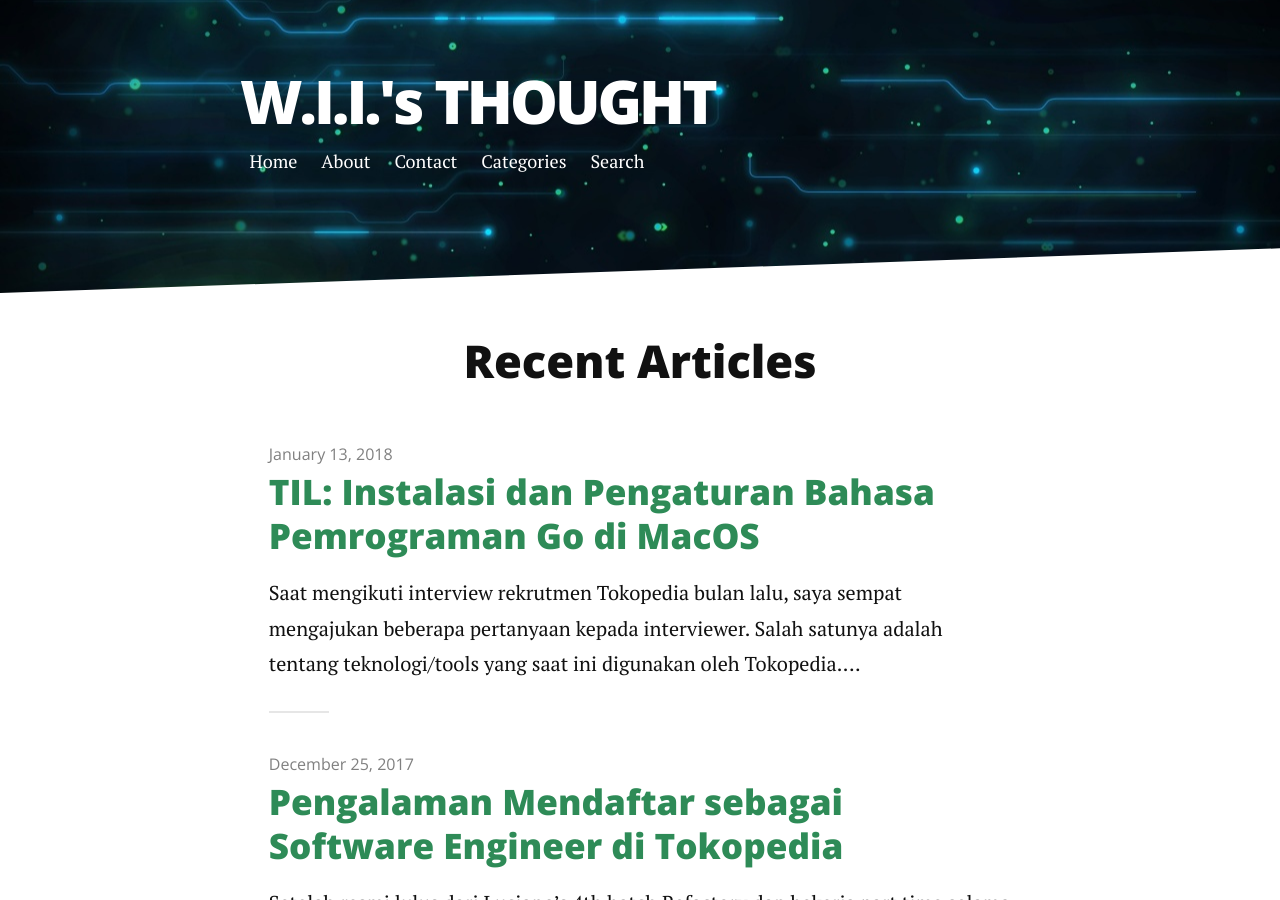
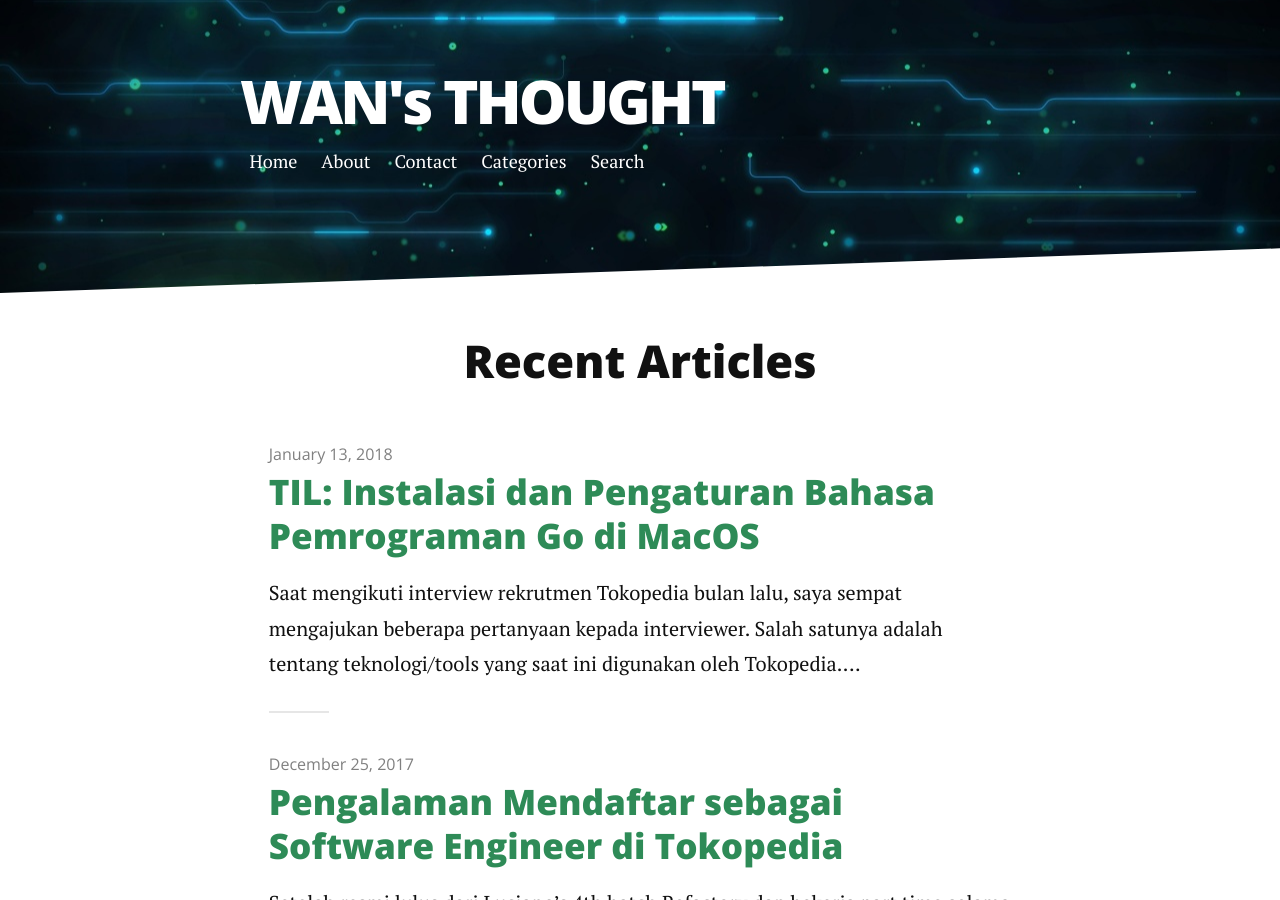
Before and after one commit to wlisrausr/wlisra.github.io, a Jekyll site: the page built from index.html, in a window 1280 px wide and 900 px high. Built offline with Jekyll 4.4.1, drawn with Linux system fonts in a browser that asks for light colours; nearby versions of some CDN libraries; the list of posts is cut into pages by our own code.

Commit message:
Change site title

```diff
--- a/_config.yml
+++ b/_config.yml
@@ -1,4 +1,4 @@
-title: W.I.I.'s THOUGHT
+title: WAN's THOUGHT
 description: Wanda Ichsanul Isra's thought
 
 url: https://wlisrausr.github.io/
```
